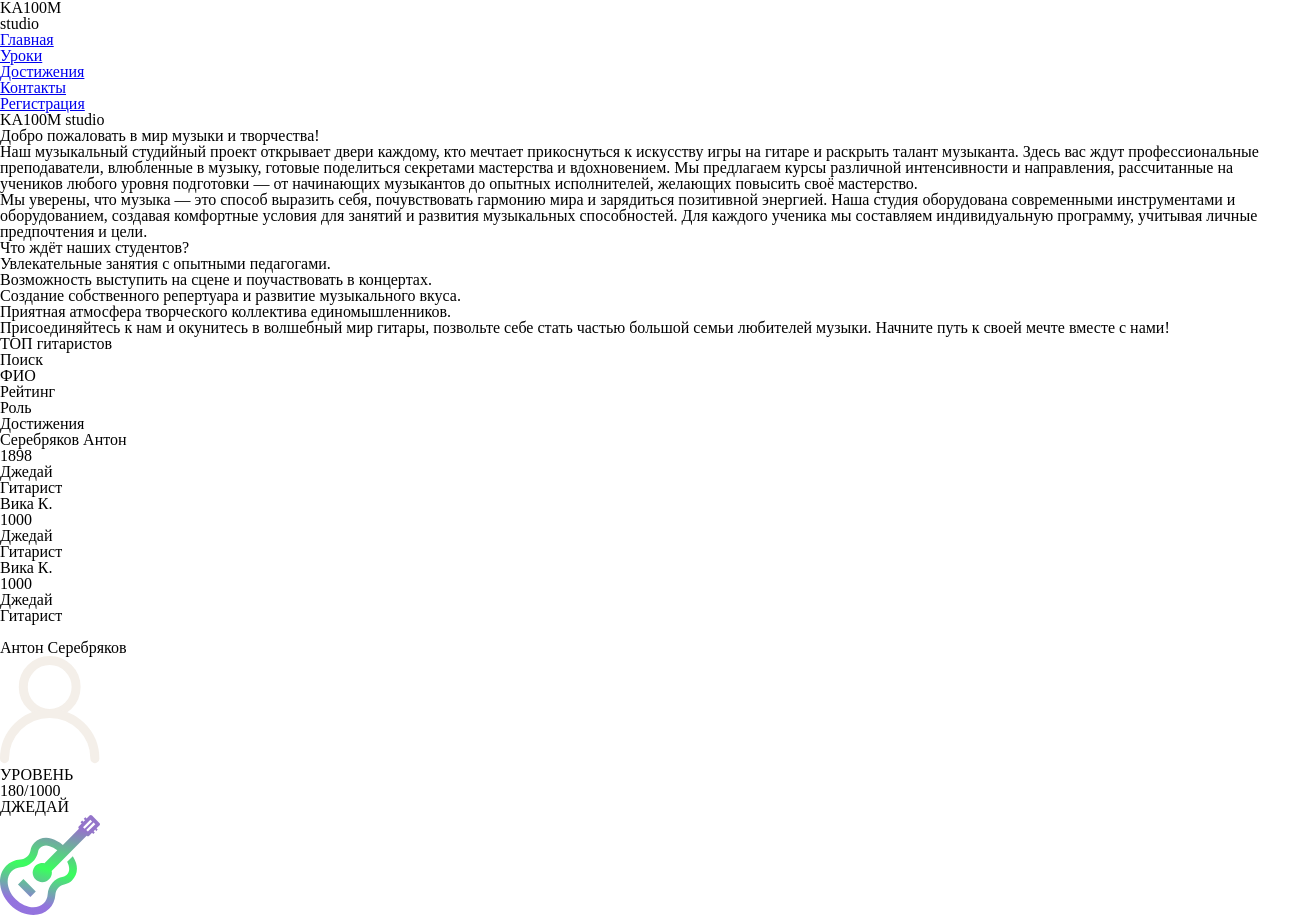
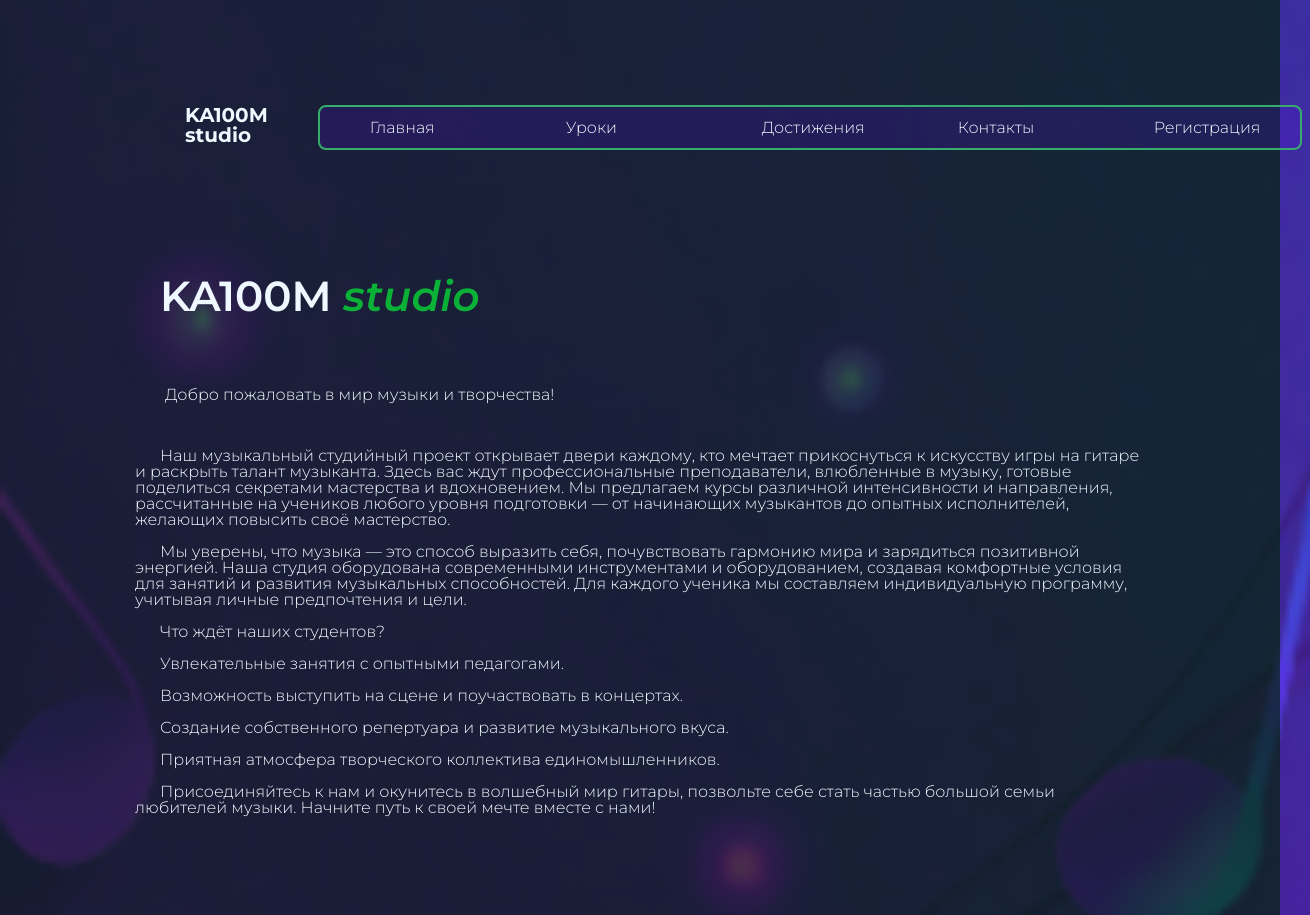
Before and after one commit to Staisprid/ka100m_page_music, a plain HTML site: page index.html in a window 1280 px wide. Shown: the top 915 px of the page, 1310 px wide, since content can reach past the window. Drawn offline with Linux system fonts and the light colour scheme; files that its build step writes are made by us from their sources; the site is published under a folder, as on GitHub Pages, so addresses that start at the root find nothing.

Commit message:
new style.css

```diff
--- a/index.html
+++ b/index.html
@@ -10,8 +10,8 @@
     <link
         href="https://fonts.googleapis.com/css2?family=Montserrat:ital,wght@0,100..900;1,100..900&family=Roboto:ital,wght@0,100..900;1,100..900&display=swap"
         rel="stylesheet">
-    <link rel="stylesheet" href="path/to/reset.css">
-    <link rel="stylesheet" href="/style.css">
+    <link rel="stylesheet" href="./reset.css">
+    <link rel="stylesheet" href="./style.css">
     <title>KA100M</title>
 </head>
 
```
